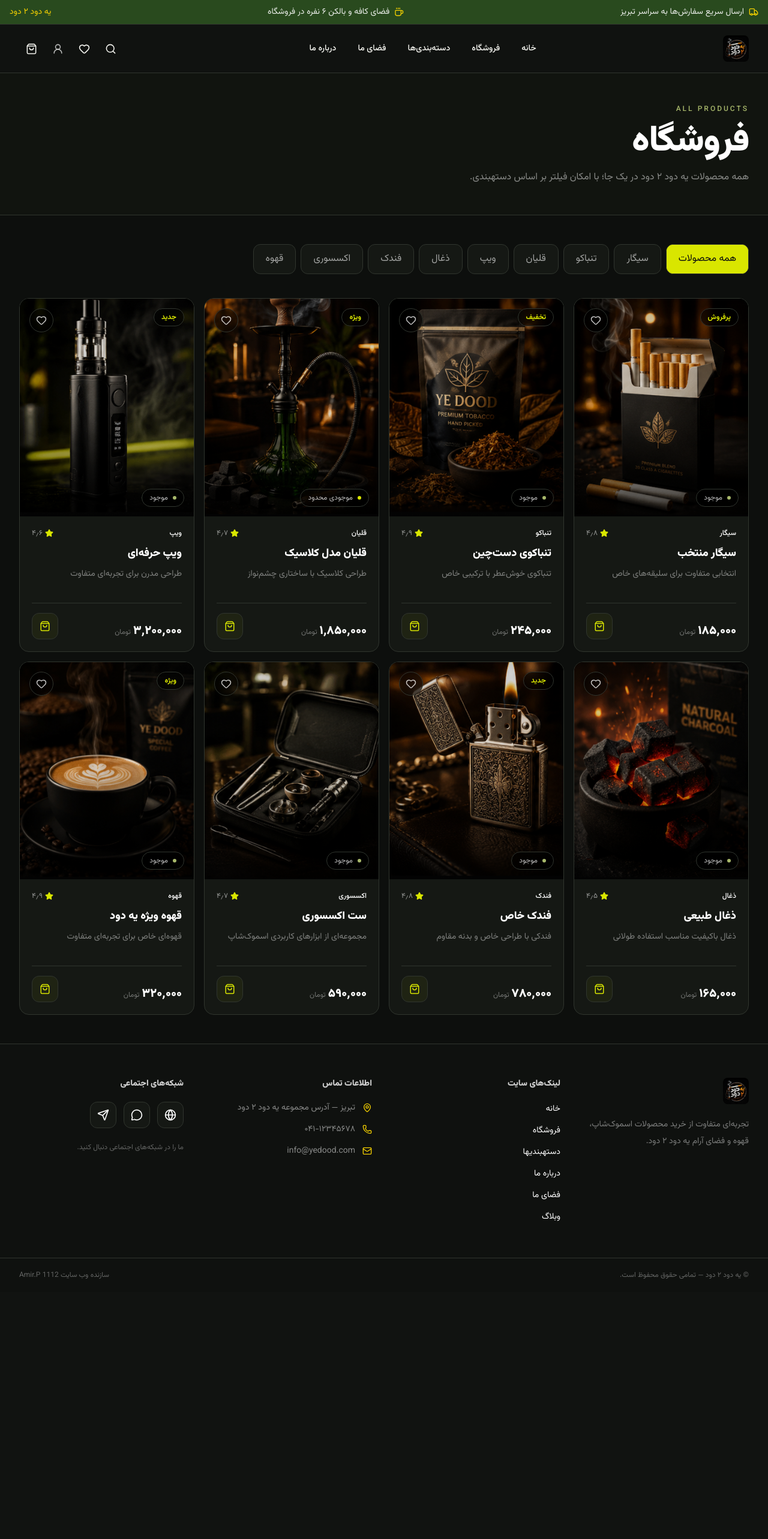
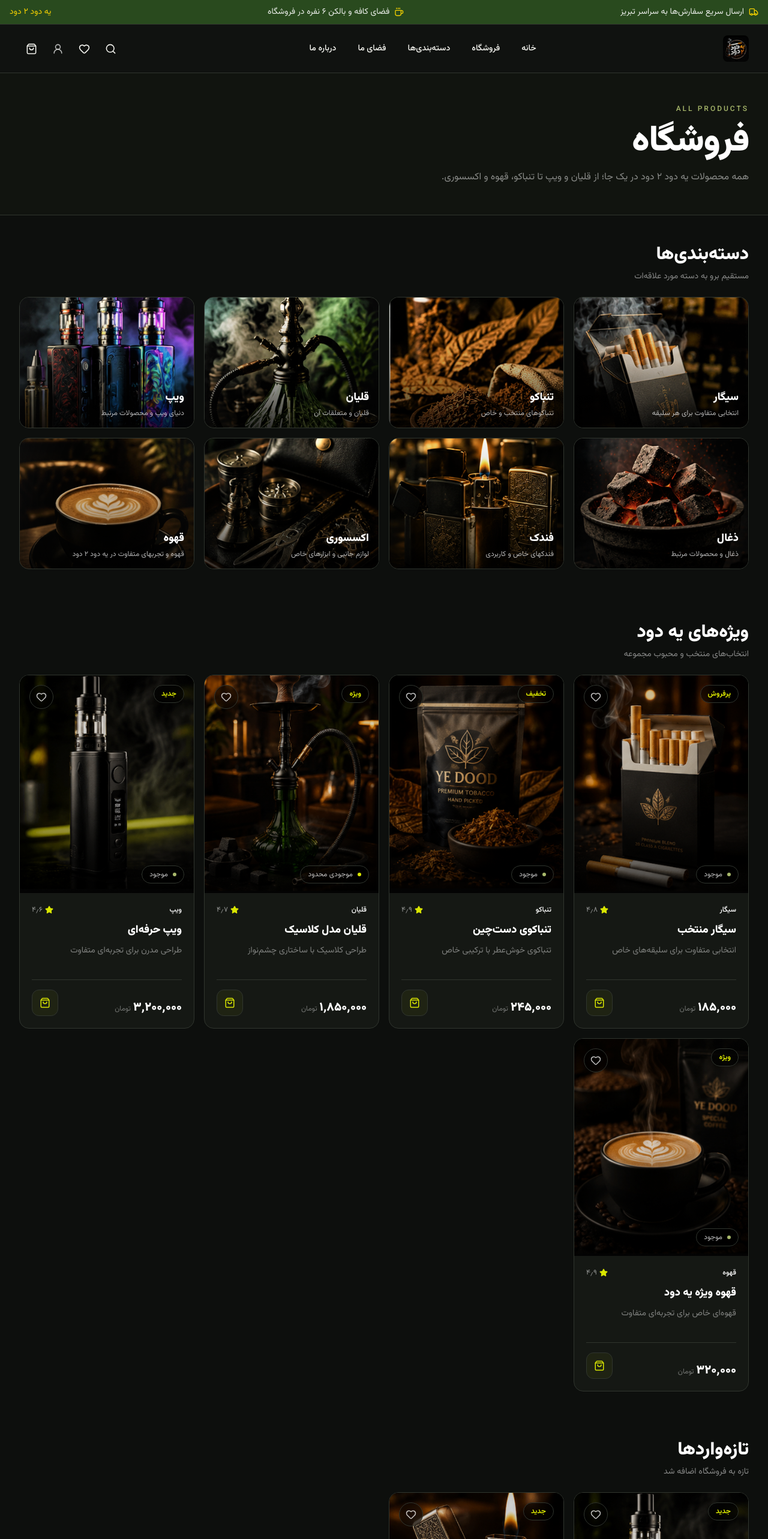
Before and after one commit to amirpezhham/ye, a React (Vite) app: page /products in a window 1280 px wide. Shown: the top 2566 px of the page at 60% size. Before the commit the page ends 2154 px from the top, so only its background shows below. Built offline with nearby package versions, Linux system fonts and the light colour scheme.

Commit message:
store: rich storefront (category tiles, featured, new, sale, promo, trust) + category sort

```diff
--- a/src/pages/CategoryPage.tsx
+++ b/src/pages/CategoryPage.tsx
@@ -1,3 +1,4 @@
+import { useMemo, useState } from "react"
 import { Link, useParams } from "react-router-dom"
 import { ArrowLeft } from "lucide-react"
 import { motion } from "motion/react"
@@ -7,19 +8,62 @@ import { useProducts } from "@/context/ProductsContext"
 import { getCategories } from "@/admin/components/category-storage"
 
 
+const sortOptions = [
+  { label: "پیش‌فرض", value: "default" },
+  { label: "محبوب‌ترین", value: "popular" },
+  { label: "ارزان‌ترین", value: "price-asc" },
+  { label: "گران‌ترین", value: "price-desc" },
+  { label: "جدیدترین", value: "newest" },
+]
+
+
 export function CategoryPage() {
 
   const { categorySlug } = useParams()
 
+  const [sort, setSort] = useState("default")
+
 
   const { getByCategorySlug } = useProducts()
 
-  const filteredProducts = getByCategorySlug(categorySlug ?? "")
+  const categoryProducts = getByCategorySlug(categorySlug ?? "")
 
   const categoryTitle =
     getCategories().find(
       (category) => category.slug === categorySlug,
     )?.name ?? "محصولات"
+
+  const filteredProducts = useMemo(() => {
+    const list = [...categoryProducts]
+
+    switch (sort) {
+      case "popular":
+        return list.sort(
+          (a, b) => (b.rating ?? 0) - (a.rating ?? 0),
+        )
+
+      case "price-asc":
+        return list.sort((a, b) => a.price - b.price)
+
+      case "price-desc":
+        return list.sort((a, b) => b.price - a.price)
+
+      case "newest":
+        return list.sort((a, b) => {
+          const aNew = a.badge === "new" ? 1 : 0
+          const bNew = b.badge === "new" ? 1 : 0
+
+          if (aNew !== bNew) {
+            return bNew - aNew
+          }
+
+          return (b.rating ?? 0) - (a.rating ?? 0)
+        })
+
+      default:
+        return list
+    }
+  }, [categoryProducts, sort])
 
 
 
@@ -91,6 +135,40 @@ export function CategoryPage() {
 
 
 
+        {/* Sort */}
+
+        {filteredProducts.length > 0 && (
+          <div className="mb-8 flex justify-end">
+            <label className="relative">
+              <span className="sr-only">
+                مرتب‌سازی
+              </span>
+
+              <select
+                value={sort}
+                onChange={(event) => setSort(event.target.value)}
+                className="appearance-none rounded-xl border border-white/10 bg-[#151814] px-10 py-3 text-sm text-white/80 outline-none transition hover:border-[#D9E600]/40 focus:border-[#D9E600]"
+              >
+                {sortOptions.map((option) => (
+                  <option
+                    key={option.value}
+                    value={option.value}
+                    className="bg-[#151814] text-white"
+                  >
+                    {option.label}
+                  </option>
+                ))}
+              </select>
+
+              <span className="pointer-events-none absolute left-4 top-1/2 -translate-y-1/2 text-white/40">
+                ▼
+              </span>
+            </label>
+          </div>
+        )}
+
+
+
         {/* Products */}
 
         {
--- a/src/pages/ProductsPage.tsx
+++ b/src/pages/ProductsPage.tsx
@@ -1,8 +1,16 @@
 import { useMemo, useState } from "react"
+import { Link } from "react-router-dom"
 import { motion } from "motion/react"
+import {
+  BadgeCheck,
+  MessageCircle,
+  ShieldCheck,
+  Truck,
+} from "lucide-react"
 
 import { ProductFilters } from "@/components/products/ProductFilters"
 import { ProductGrid } from "@/components/products/ProductGrid"
+import type { Product } from "@/components/products/product-data"
 import { useProducts } from "@/context/ProductsContext"
 import { getCategories } from "@/admin/components/category-storage"
 
@@ -13,6 +21,43 @@ const categories = [
     value: category.slug,
   })),
 ]
+
+const trustItems = [
+  { icon: Truck, label: "ارسال سریع در تبریز", hint: "در کمترین زمان" },
+  { icon: ShieldCheck, label: "پرداخت امن", hint: "بدون نگرانی" },
+  { icon: BadgeCheck, label: "اصالت کالا", hint: "تضمین کیفیت" },
+  { icon: MessageCircle, label: "پشتیبانی تلگرام", hint: "پاسخگویی ۲۴/۷" },
+]
+
+function StoreSection({
+  title,
+  subtitle,
+  products,
+}: {
+  title: string
+  subtitle?: string
+  products: Product[]
+}) {
+  if (products.length === 0) {
+    return null
+  }
+
+  return (
+    <section className="px-4 py-10 sm:px-6 lg:px-8">
+      <div className="mx-auto max-w-7xl">
+        <div className="mb-6">
+          <h2 className="text-2xl font-black sm:text-3xl">{title}</h2>
+
+          {subtitle && (
+            <p className="mt-2 text-sm text-white/50">{subtitle}</p>
+          )}
+        </div>
+
+        <ProductGrid products={products} />
+      </div>
+    </section>
+  )
+}
 
 export function ProductsPage() {
   const [activeCategory, setActiveCategory] = useState("all")
@@ -28,12 +73,33 @@ export function ProductsPage() {
     )
   }, [activeCategory, products])
 
+  const featuredProducts = useMemo(
+    () => products.filter((product) => product.featured),
+    [products],
+  )
+
+  const newProducts = useMemo(
+    () => products.filter((product) => product.badge === "new"),
+    [products],
+  )
+
+  const saleProducts = useMemo(
+    () =>
+      products.filter(
+        (product) => product.badge === "sale" || product.oldPrice != null,
+      ),
+    [products],
+  )
+
+  const categoryTiles = getCategories()
+
   return (
     <main
       dir="rtl"
       className="min-h-screen bg-[#0D0F0D] text-white"
     >
-      <div className="border-b border-white/10 bg-[#11140F]">
+      {/* Hero */}
+      <section className="border-b border-white/10 bg-[#11140F]">
         <div className="mx-auto max-w-7xl px-6 py-12 lg:px-8">
           <motion.span
             initial={{ opacity: 0, y: 15 }}
@@ -59,14 +125,135 @@ export function ProductsPage() {
             transition={{ duration: 0.5, delay: 0.1 }}
             className="mt-4 max-w-xl text-sm leading-7 text-white/50 sm:text-base"
           >
-            همه محصولات یه دود ۲ دود در یک جا؛ با امکان فیلتر بر اساس
-            دستهبندی.
+            همه محصولات یه دود ۲ دود در یک جا؛ از قلیان و ویپ تا تنباکو،
+            قهوه و اکسسوری.
           </motion.p>
         </div>
-      </div>
+      </section>
 
+      {/* Category tiles */}
       <section className="px-4 py-12 sm:px-6 lg:px-8">
         <div className="mx-auto max-w-7xl">
+          <div className="mb-6">
+            <h2 className="text-2xl font-black sm:text-3xl">دسته‌بندی‌ها</h2>
+
+            <p className="mt-2 text-sm text-white/50">
+              مستقیم برو به دسته مورد علاقه‌ات
+            </p>
+          </div>
+
+          <div className="grid grid-cols-2 gap-4 sm:grid-cols-3 lg:grid-cols-4">
+            {categoryTiles.map((category) => (
+              <Link
+                key={category.slug}
+                to={`/category/${category.slug}`}
+                className="group relative block aspect-[4/3] overflow-hidden rounded-2xl border border-white/10 bg-[#151814]"
+              >
+                <img
+                  src={category.image}
+                  alt={category.name}
+                  className="absolute inset-0 size-full object-cover transition-transform duration-500 group-hover:scale-105"
+                />
+
+                <div className="absolute inset-0 bg-gradient-to-t from-black/80 via-black/20 to-transparent" />
+
+                <div className="absolute inset-x-0 bottom-0 p-4">
+                  <div className="text-lg font-black">{category.name}</div>
+
+                  <div className="mt-1 line-clamp-1 text-xs text-white/70">
+                    {category.description}
+                  </div>
+                </div>
+              </Link>
+            ))}
+          </div>
+        </div>
+      </section>
+
+      {/* Featured */}
+      <StoreSection
+        title="ویژه‌های یه دود"
+        subtitle="انتخاب‌های منتخب و محبوب مجموعه"
+        products={featuredProducts}
+      />
+
+      {/* New arrivals */}
+      <StoreSection
+        title="تازه‌واردها"
+        subtitle="تازه به فروشگاه اضافه شد"
+        products={newProducts}
+      />
+
+      {/* Sale */}
+      <StoreSection
+        title="تخفیف‌های ویژه"
+        subtitle="فرصت‌های خرید بهتر"
+        products={saleProducts}
+      />
+
+      {/* Promo banner */}
+      <section className="px-4 sm:px-6 lg:px-8">
+        <div className="mx-auto max-w-7xl overflow-hidden rounded-3xl border border-[#D9E600]/30 bg-gradient-to-l from-[#D9E600]/15 to-[#151814] p-8 sm:p-10">
+          <div className="flex flex-col items-start justify-between gap-4 sm:flex-row sm:items-center">
+            <div>
+              <h3 className="text-xl font-black sm:text-2xl">
+                ارسال رایگان برای سفارش‌های بالای ۵۰۰ هزار تومان
+              </h3>
+
+              <p className="mt-2 text-sm text-white/60">
+                خرید راحت‌تر، تحویل سریع‌تر.
+              </p>
+            </div>
+
+            <Link
+              to="/products"
+              className="shrink-0 rounded-xl bg-[#D9E600] px-6 py-3 font-bold text-[#0D0F0D] transition hover:opacity-90"
+            >
+              مشاهده محصولات
+            </Link>
+          </div>
+        </div>
+      </section>
+
+      {/* Trust bar */}
+      <section className="px-4 py-12 sm:px-6 lg:px-8">
+        <div className="mx-auto grid max-w-7xl grid-cols-2 gap-4 md:grid-cols-4">
+          {trustItems.map((item) => {
+            const Icon = item.icon
+
+            return (
+              <div
+                key={item.label}
+                className="flex items-center gap-3 rounded-2xl border border-white/10 bg-[#151814] p-4"
+              >
+                <div className="flex size-11 shrink-0 items-center justify-center rounded-xl bg-[#D9E600]/10 text-[#D9E600]">
+                  <Icon className="size-5" />
+                </div>
+
+                <div>
+                  <div className="text-sm font-bold">{item.label}</div>
+
+                  <div className="mt-0.5 text-xs text-white/45">
+                    {item.hint}
+                  </div>
+                </div>
+              </div>
+            )
+          })}
+        </div>
+      </section>
+
+      {/* All products with filters */}
+      <section className="border-t border-white/10 px-4 py-12 sm:px-6 lg:px-8">
+        <div className="mx-auto max-w-7xl">
+          <div className="mb-6">
+            <h2 className="text-2xl font-black sm:text-3xl">همه محصولات</h2>
+
+            <p className="mt-2 text-sm text-white/50">
+              با فیلتر بر اساس دسته‌بندی جستجو کن
+            </p>
+          </div>
+
           <ProductFilters
             categories={categories}
             activeCategory={activeCategory}
```
